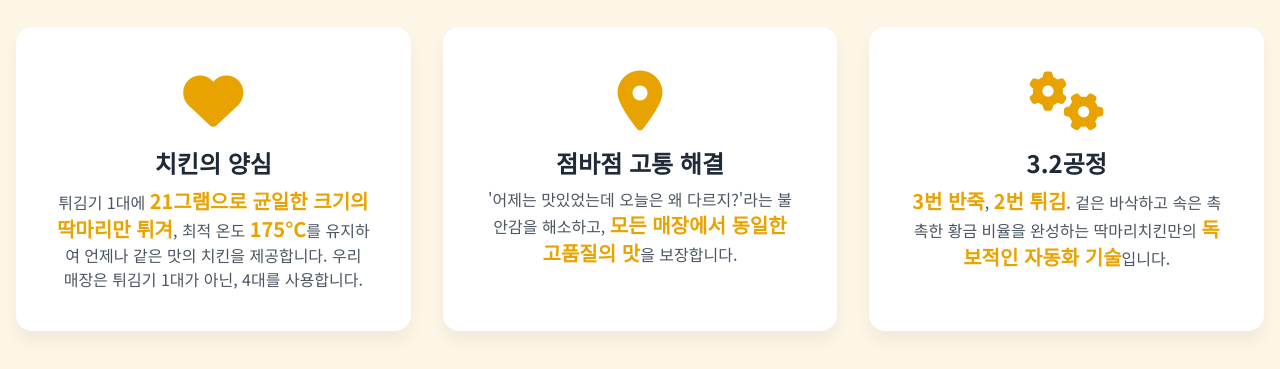
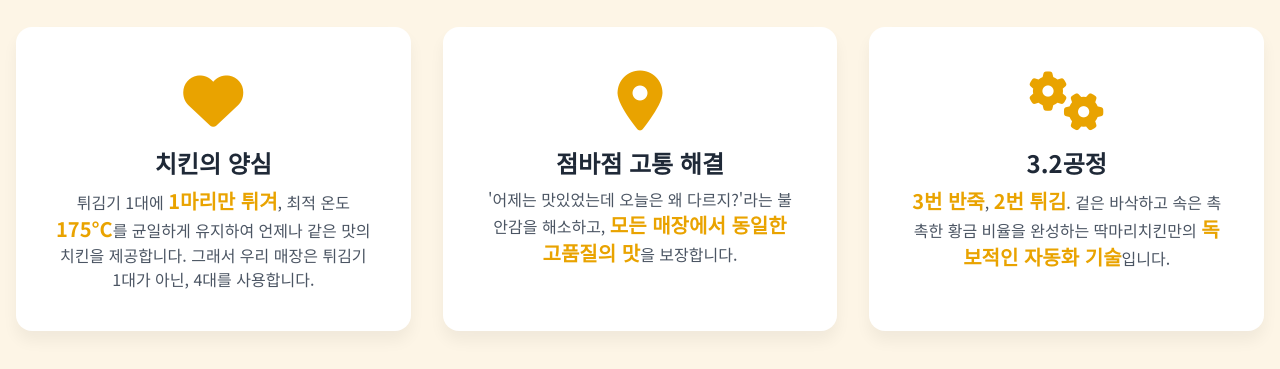
Before and after one commit to maritza-ko/20000, a plain HTML site: page index.HTML in a window 1280 px wide. Shown: the part 641-1010 px from the top of the page. Drawn offline with nearby package versions, Linux system fonts and the light colour scheme.

Commit message:
Update index.HTML

```diff
--- a/index.HTML
+++ b/index.HTML
@@ -115,7 +115,7 @@
                     <div class="card text-center">
                         <div class="text-6xl text-[#E9A300] mb-4"><i class="fas fa-heart"></i></div>
                         <h3 class="text-2xl font-bold mb-2">치킨의 양심</h3>
-                        <p class="text-gray-600">튀김기 1대에 <span class="highlight text-xl">21그램으로 균일한 크기의 딱마리만 튀겨</span>, 최적 온도 <span class="highlight text-xl">175°C</span>를 유지하여 언제나 같은 맛의 치킨을 제공합니다. 우리 매장은 튀김기 1대가 아닌, 4대를 사용합니다.</p>
+                        <p class="text-gray-600">튀김기 1대에 <span class="highlight text-xl">1마리만 튀겨</span>, 최적 온도 <span class="highlight text-xl">175°C</span>를 균일하게 유지하여 언제나 같은 맛의 치킨을 제공합니다. 그래서 우리 매장은 튀김기 1대가 아닌, 4대를 사용합니다.</p>
                     </div>
                     <div class="card text-center">
                         <div class="text-6xl text-[#E9A300] mb-4"><i class="fas fa-map-marker-alt"></i></div>
```
